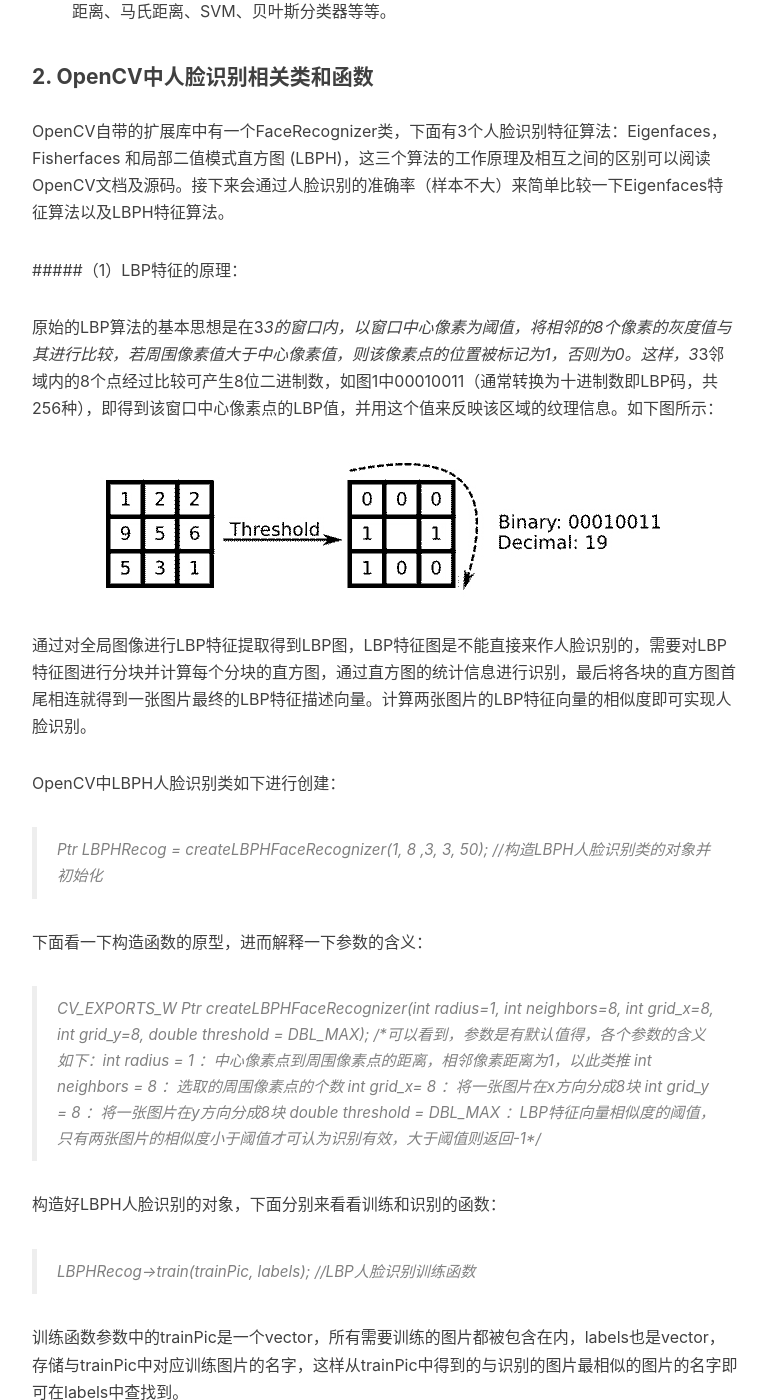
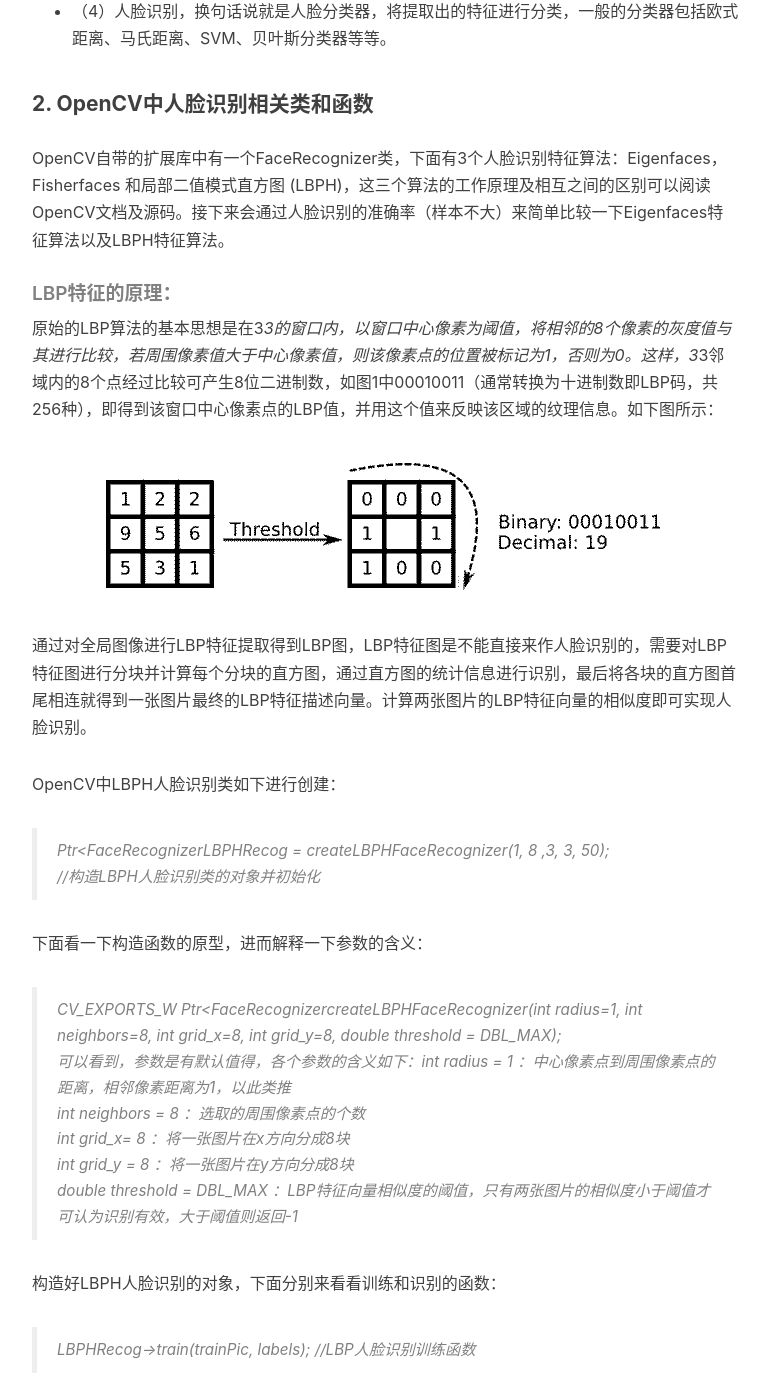
Before and after one commit to primetong/primetong.github.io, a Jekyll site: the page built from _posts/2018-03-29-opencv-python-spider-face-recognition.markdown, in a window 1280 px wide and 1400 px high, scrolled down 9519 px. Shown: the whole window, without its empty margins (233-1002 px from the left). Built offline with Jekyll 4.4.1, drawn with Linux system fonts in a browser that asks for light colours; nearby versions of some CDN libraries; comment, search, counter and statistics services are not loaded; some of the changed text lies outside the part shown.

Commit message:
Post opencv-python-spider-face-recognition

```diff
--- a/_posts/2018-03-29-opencv-python-spider-face-recognition.markdown
+++ b/_posts/2018-03-29-opencv-python-spider-face-recognition.markdown
@@ -241,7 +241,7 @@
 
 OpenCV自带的扩展库中有一个FaceRecognizer类，下面有3个人脸识别特征算法：Eigenfaces，Fisherfaces 和局部二值模式直方图 (LBPH)，这三个算法的工作原理及相互之间的区别可以阅读OpenCV文档及源码。接下来会通过人脸识别的准确率（样本不大）来简单比较一下Eigenfaces特征算法以及LBPH特征算法。
 
-#####（1）LBP特征的原理：
+##### LBP特征的原理：
 
 原始的LBP算法的基本思想是在3*3的窗口内，以窗口中心像素为阈值，将相邻的8个像素的灰度值与其进行比较，若周围像素值大于中心像素值，则该像素点的位置被标记为1，否则为0。这样，3*3邻域内的8个点经过比较可产生8位二进制数，如图1中00010011（通常转换为十进制数即LBP码，共256种），即得到该窗口中心像素点的LBP值，并用这个值来反映该区域的纹理信息。如下图所示：
 
@@ -251,19 +251,17 @@
 
 OpenCV中LBPH人脸识别类如下进行创建：
 
->
-Ptr<FaceRecognizer> LBPHRecog = createLBPHFaceRecognizer(1, 8 ,3, 3, 50);
+> Ptr<FaceRecognizerLBPHRecog = createLBPHFaceRecognizer(1, 8 ,3, 3, 50);
 //构造LBPH人脸识别类的对象并初始化
 
 下面看一下构造函数的原型，进而解释一下参数的含义：
 
->
-CV_EXPORTS_W Ptr<FaceRecognizer> createLBPHFaceRecognizer(int radius=1, int neighbors=8, int grid_x=8, int grid_y=8, double threshold = DBL_MAX);
-/*可以看到，参数是有默认值得，各个参数的含义如下：int radius = 1 ：中心像素点到周围像素点的距离，相邻像素距离为1，以此类推
+> CV_EXPORTS_W Ptr<FaceRecognizercreateLBPHFaceRecognizer(int radius=1, int neighbors=8, int grid_x=8, int grid_y=8, double threshold = DBL_MAX);
+可以看到，参数是有默认值得，各个参数的含义如下：int radius = 1 ：中心像素点到周围像素点的距离，相邻像素距离为1，以此类推
 int neighbors = 8 ：选取的周围像素点的个数
 int grid_x= 8 ：将一张图片在x方向分成8块
 int grid_y = 8 ：将一张图片在y方向分成8块
-double threshold = DBL_MAX  ：LBP特征向量相似度的阈值，只有两张图片的相似度小于阈值才可认为识别有效，大于阈值则返回-1*/
+double threshold = DBL_MAX  ：LBP特征向量相似度的阈值，只有两张图片的相似度小于阈值才可认为识别有效，大于阈值则返回-1
 
 构造好LBPH人脸识别的对象，下面分别来看看训练和识别的函数：
 
```
